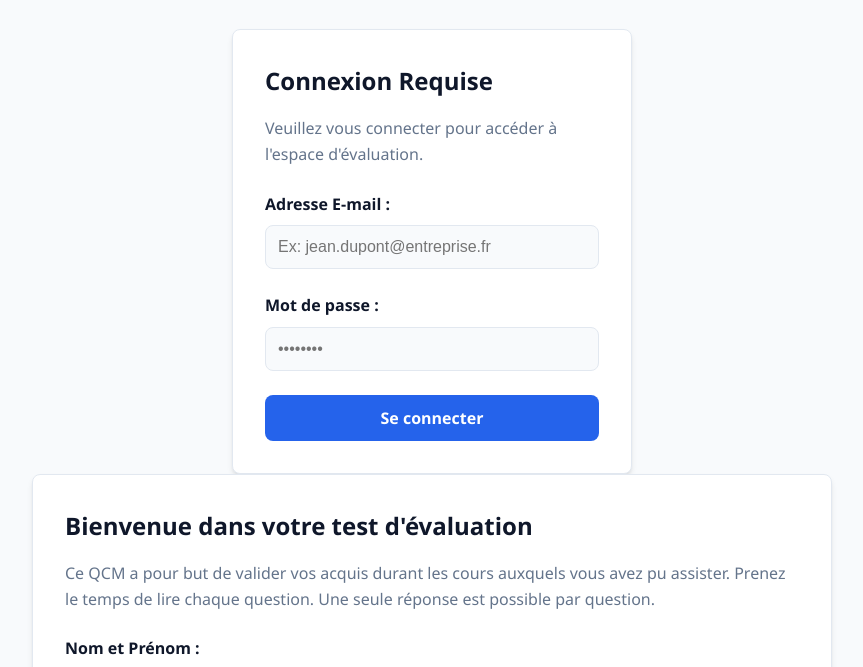
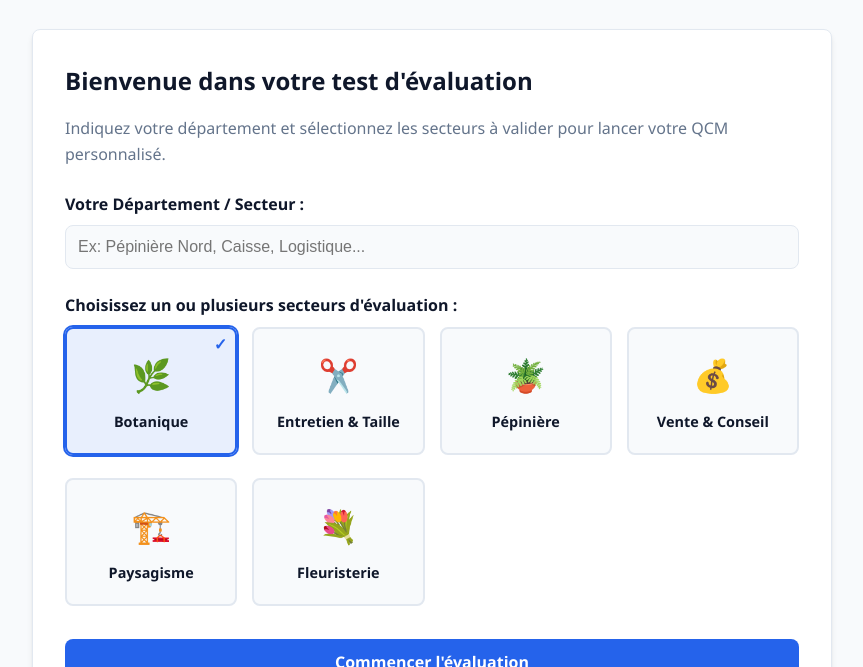
Before and after one commit to LXKAS115/KAP, a plain HTML site: page index.html in a window 1280 px wide. Shown: the part 101-768 px from the top of the page, without its empty margins (208-1071 px from the left). Drawn offline with Linux system fonts and the light colour scheme.

Commit message:
Update index.html

```diff
--- a/index.html
+++ b/index.html
@@ -26,36 +26,16 @@
             <button id="theme-toggle" type="button">🌓</button>
         </header>
 
-        <section id="screen-login" class="login-container">
-            <h2>Connexion Requise</h2>
-            <p>Veuillez vous connecter pour accéder à l'espace d'évaluation.</p>
-            <form id="loginForm">
-                <div class="input-group">
-                    <label for="email">Adresse E-mail :</label>
-                    <input type="email" id="email" required placeholder="Ex: jean.dupont@entreprise.fr">
-                </div>
-                <div class="input-group">
-                    <label for="password">Mot de passe :</label>
-                    <input type="password" id="password" required placeholder="••••••••">
-                </div>
-                <button type="submit" class="btn-primary">Se connecter</button>
-            </form>
-        </section>
-
         <section id="screen-welcome" class="screen active">
             <div class="content-box">
                 <h2>Bienvenue dans votre test d'évaluation</h2>
-                <p>Ce QCM a pour but de valider vos acquis durant les cours auxquels vous avez pu assister. Prenez le temps de lire chaque question. Une seule réponse est possible par question.</p>
+                <p>Indiquez votre département et sélectionnez les secteurs à valider pour lancer votre QCM personnalisé.</p>
 
                 <form id="trainee-form" class="trainee-form">
-                    <div class="input-group">
-                        <label for="trainee-name">Nom et Prénom :</label>
-                        <input type="text" id="trainee-name" required placeholder="Ex: Jean Dupont">
-                    </div>
 
                     <div class="input-group">
-                        <label for="trainee-dept">Département / Secteur :</label>
-                        <input type="text" id="trainee-dept" required placeholder="Ex: Pépinière Nord / Caisse">
+                        <label for="trainee-dept">Votre Département / Secteur :</label>
+                        <input type="text" id="trainee-dept" required placeholder="Ex: Pépinière Nord, Caisse, Logistique...">
                     </div>
 
                     <div class="input-group">
@@ -119,7 +99,7 @@
                     </div>
                 </div>
                 <div style="display: flex; gap: 15px; align-items: center;">
-                    <span id="question-timer" title="Temps restant pour cette question">30</span>
+                    <span id="question-timer">30</span>
                     <div class="timer-container">
                         <svg width="20" height="20" viewBox="0 0 24 24" fill="none" stroke="currentColor" stroke-width="2">
                             <circle cx="12" cy="12" r="10"></circle>
@@ -132,8 +112,7 @@
 
             <div class="content-box">
                 <h3 id="question-text" class="question-text">Chargement de la question...</h3>
-                <div id="options-container" class="options-container">
-                    </div>
+                <div id="options-container" class="options-container"></div>
                 <div class="quiz-actions">
                     <button id="btn-next" class="btn-primary" disabled>Question suivante</button>
                 </div>
@@ -156,7 +135,7 @@
 
                 <div id="detailed-correction" class="detailed-correction">
                     <h3>Correction détaillée :</h3>
-                    </div>
+                </div>
 
                 <div class="result-actions">
                     <button id="btn-export" class="btn-secondary">Télécharger mes réponses (JSON)</button>
```
